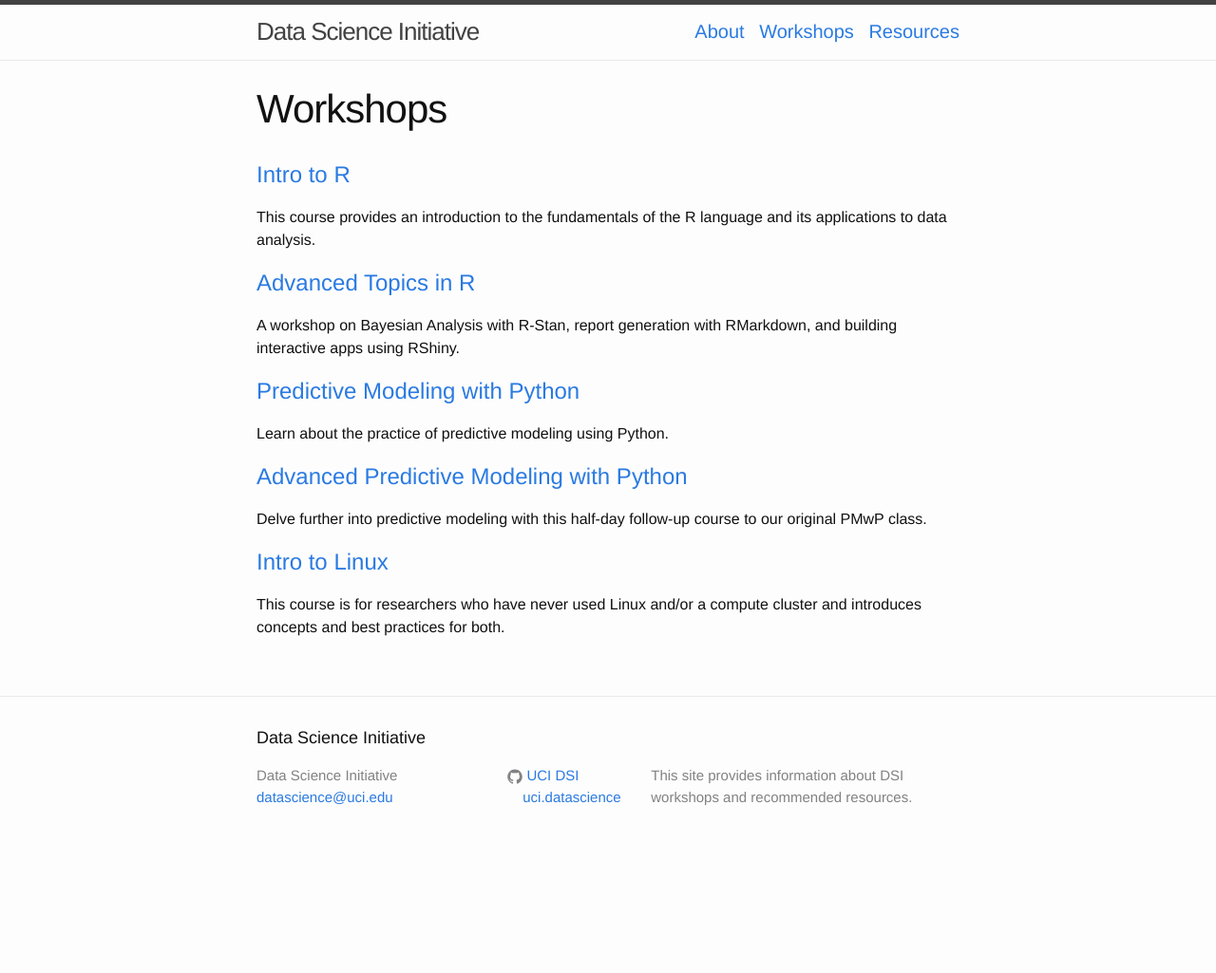
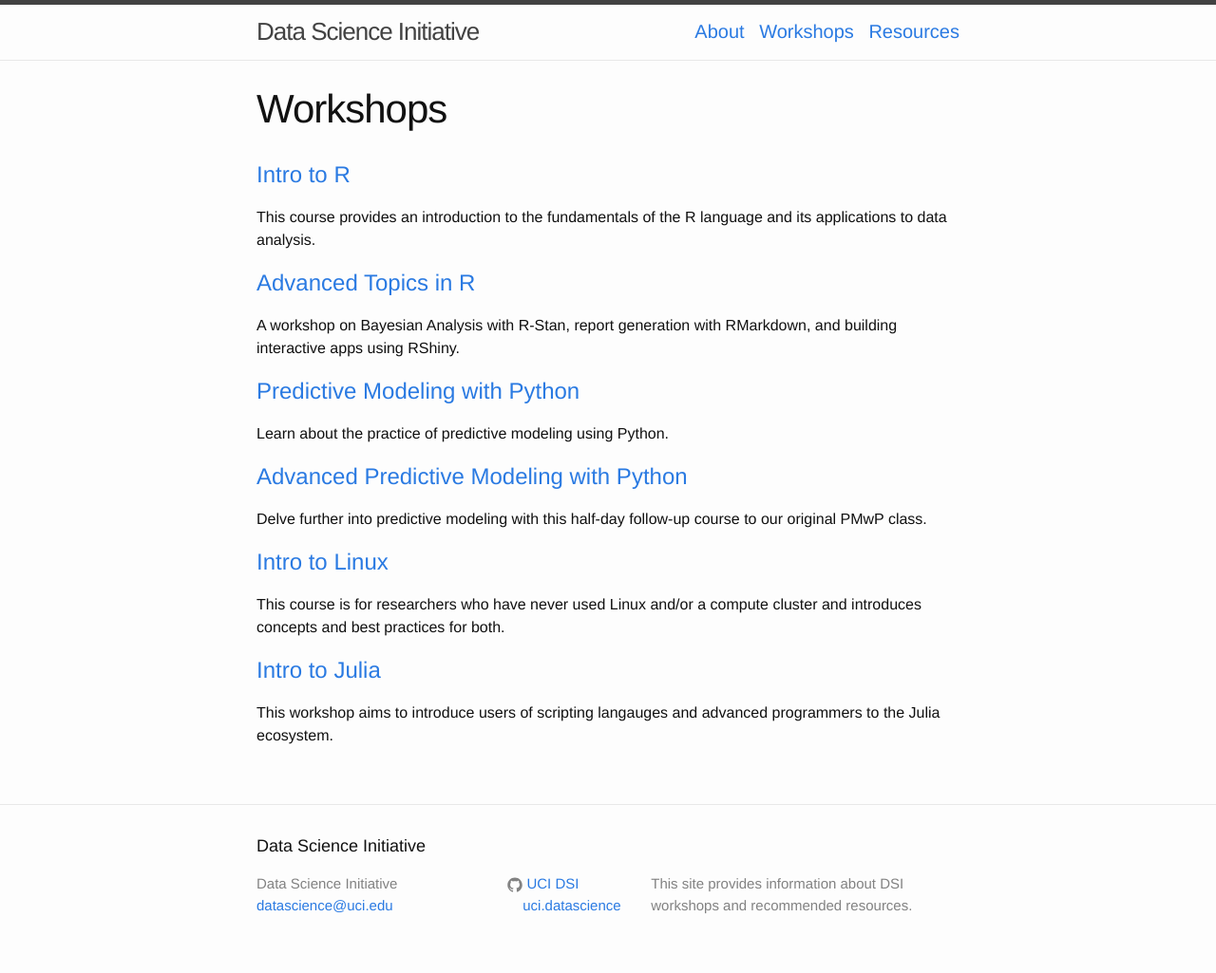
Before and after one commit to UCIDataScienceInitiative/UCIDataScienceInitiative.github.io, a Jekyll site: the page built from Workshops/index.html, in a window 1280 px wide. Shown: the whole page at 95% size. Built offline with Jekyll 4.4.1, drawn with Linux system fonts in a browser that asks for light colours; before the commit the page ends 911 px from its top, so only the background shows below that.

Commit message:
Added Julia Link

```diff
--- a/Workshops/index.html
+++ b/Workshops/index.html
@@ -18,3 +18,6 @@ permalink: /Workshops/
 
 <h1><a href="https://ucidatascienceinitiative.github.io/Workshops/IntroLinux/" target="_blank">Intro to Linux</a></h1>
 <p>This course is for researchers who have never used Linux and/or a compute cluster and introduces concepts and best practices for both.</p>
+
+<h1><a href="https://ucidatascienceinitiative.github.io/Workshops/IntroJulia/" target="_blank" >Intro to Julia</a></h1>
+<p>This workshop aims to introduce users of scripting langauges and advanced programmers to the Julia ecosystem.</p>
```
